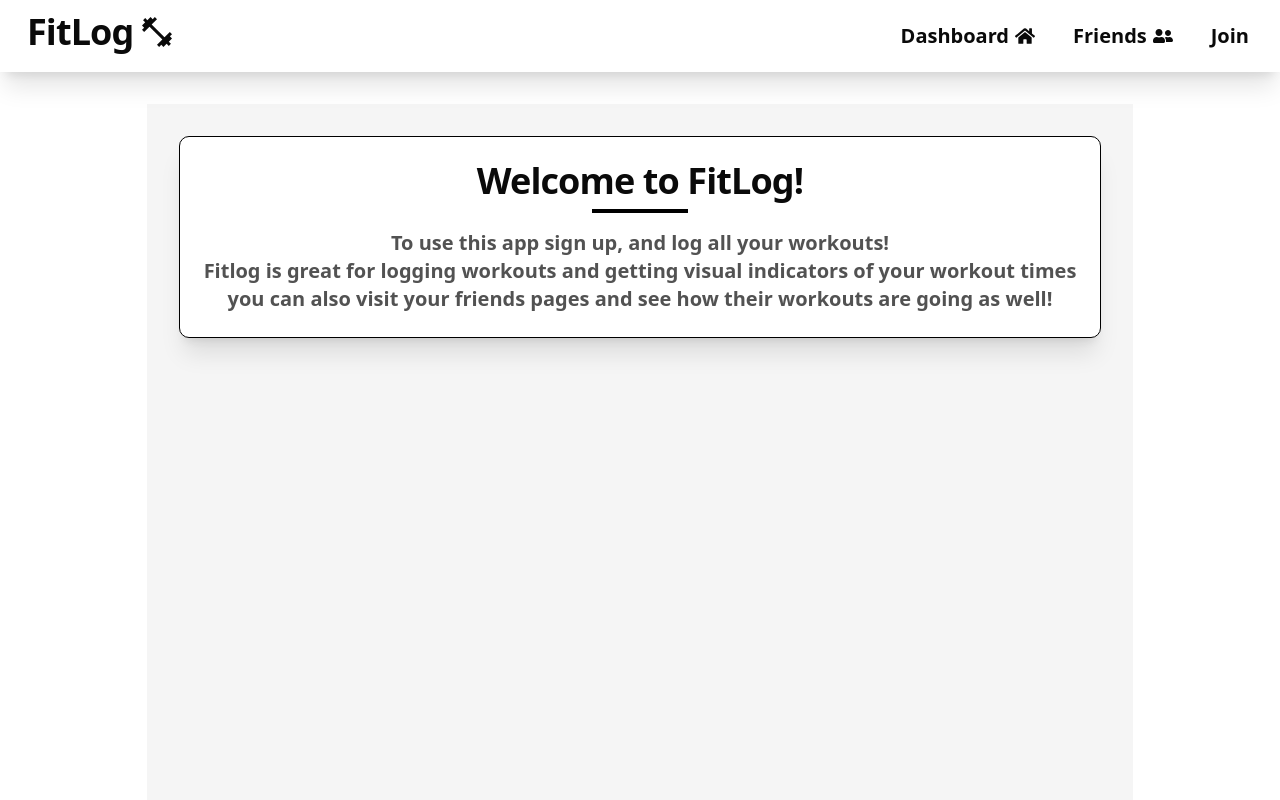
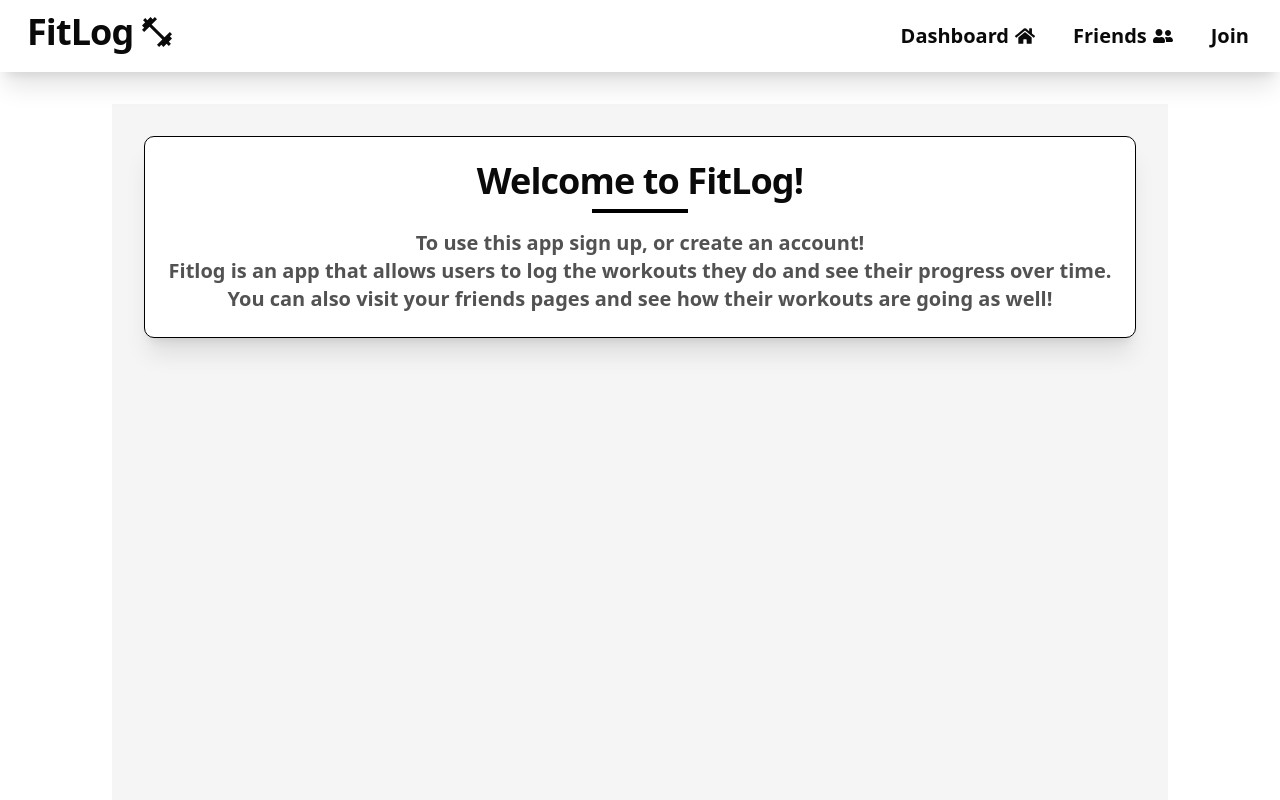
Before and after one commit to tyrucode/fitlog, a Next.js app: page / in a window 1280 px wide. Shown: the top 800 px of the page. Built offline with nearby package versions, Linux system fonts and the light colour scheme; no server answers.

Commit message:
feat: update welcome message and description in Home component for clarity

```diff
--- a/src/app/page.tsx
+++ b/src/app/page.tsx
@@ -9,9 +9,9 @@ export default function Home() {
               <h1 className='text-4xl font-bold mb-2 tracking-tight'>Welcome to FitLog!</h1>
               <div className="h-1 w-24 bg-black mx-auto mb-4"></div>
               <p className='text-xl text-neutral-600'>
-                <p>To use this app sign up, and log all your workouts!</p>
-                <p>Fitlog is great for logging workouts and getting visual indicators of your workout times</p>
-                <p>you can also visit your friends pages and see how their workouts are going as well!</p>
+                <p>To use this app sign up, or create an account!</p>
+                <p>Fitlog is an app that allows users to log the workouts they do and see their progress over time.</p>
+                <p>You can also visit your friends pages and see how their workouts are going as well!</p>
               </p>
             </div>
           </div>
```
